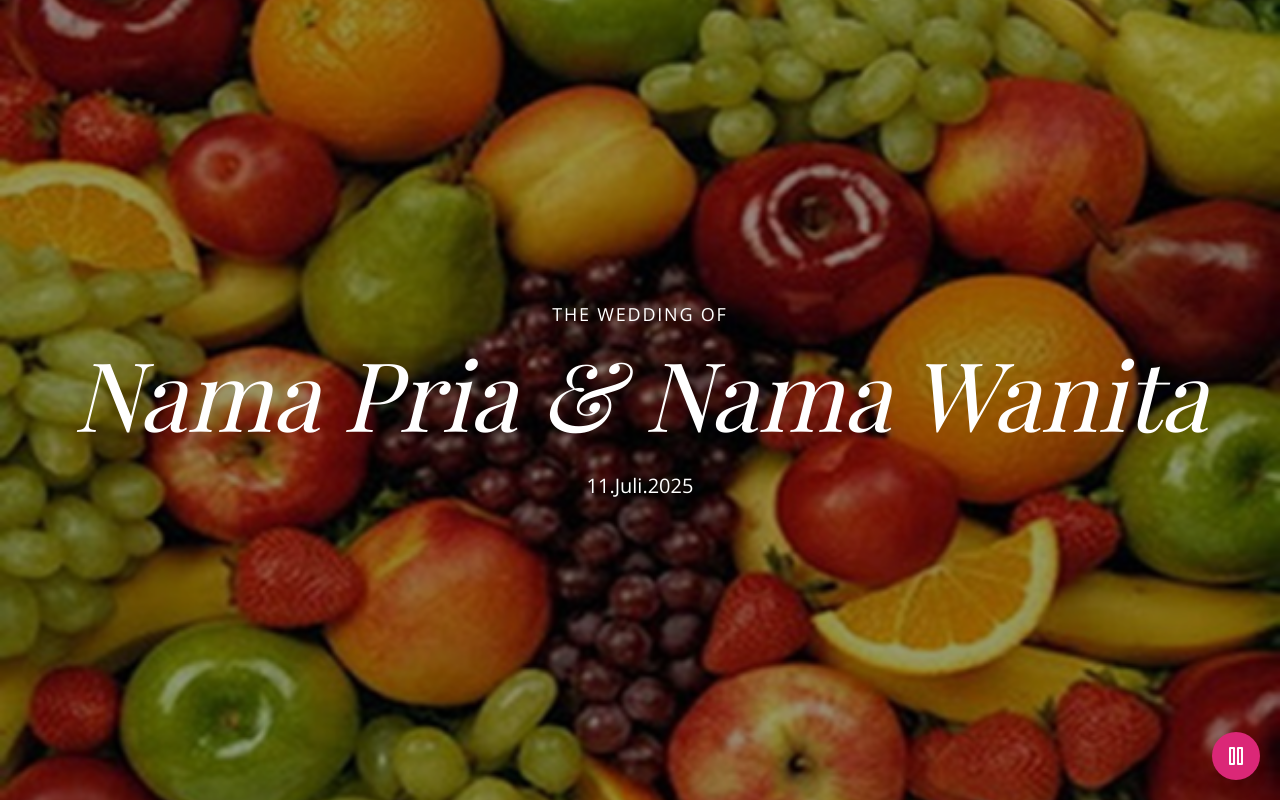
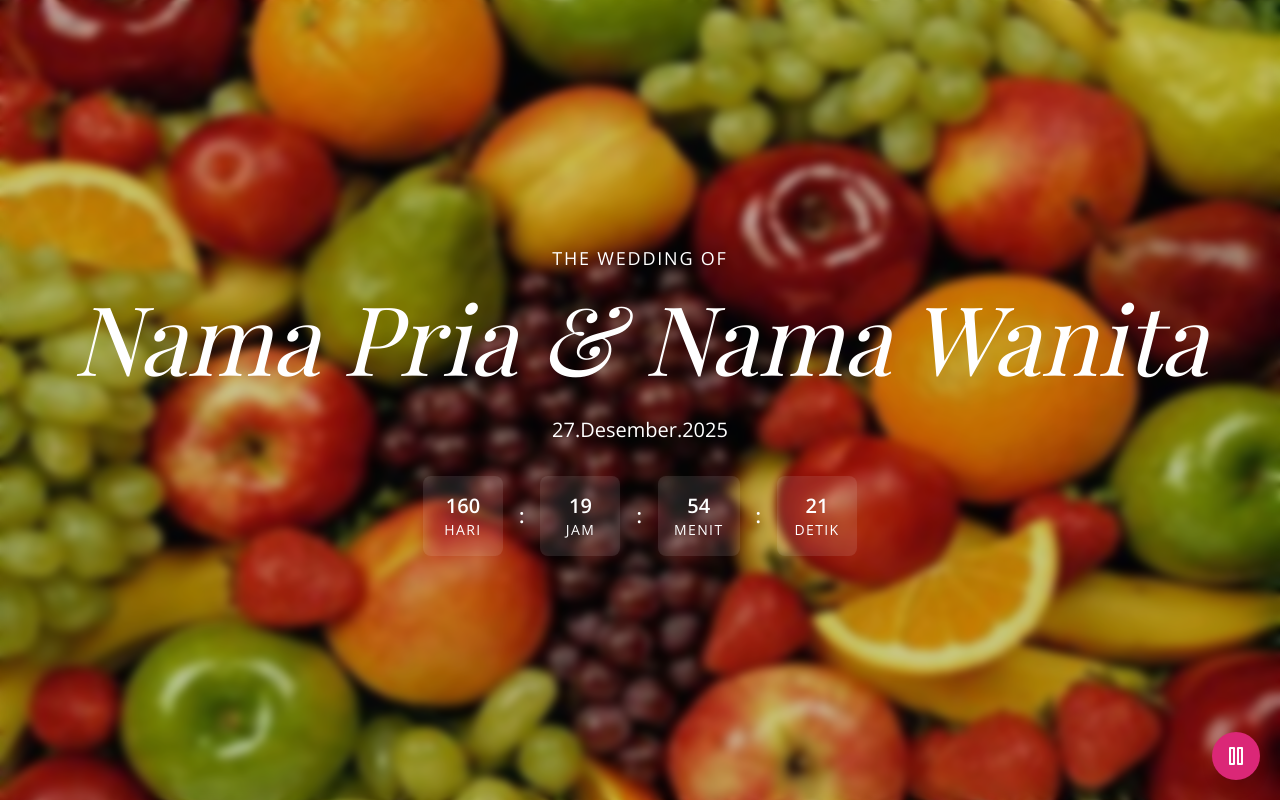
Before and after one commit to kellyman1717/wedding-web, a React (Vite) app: page / in a window 1280 px wide. Both pictures are taken after a click on the button "Buka Undangan". Shown: the top 800 px of the page. Built offline with nearby package versions, Linux system fonts and the light colour scheme; no server answers; the database is empty; a web font is replaced by a local one.

Commit message:
menambahkan parallax pada hero dan countdown timer

```diff
--- a/src/components/Hero.jsx
+++ b/src/components/Hero.jsx
@@ -1,8 +1,40 @@
+// wedding-invitation/src/components/Hero.jsx
+
+import { useState, useEffect } from 'react';
 import { invitationData } from '../data/invitationData.js';
 import heroBg from '../assets/images/hero-bg.jpg';
+import useScrollFadeIn from '../hooks/useScrollFadeIn.js';
 
 const Hero = () => {
   const { groom, bride, weddingDate } = invitationData;
+  const fadeInContent = useScrollFadeIn('up', 300);
+
+  // Fungsi untuk menghitung sisa waktu
+  const calculateTimeLeft = () => {
+    const difference = +new Date(invitationData.weddingDate.fullDate) - +new Date();
+    let timeLeft = {};
+
+    if (difference > 0) {
+      timeLeft = {
+        days: Math.floor(difference / (1000 * 60 * 60 * 24)),
+        hours: Math.floor((difference / (1000 * 60 * 60)) % 24),
+        minutes: Math.floor((difference / 1000 / 60) % 60),
+        seconds: Math.floor((difference / 1000) % 60)
+      };
+    }
+    return timeLeft;
+  };
+
+  const [timeLeft, setTimeLeft] = useState(calculateTimeLeft());
+
+  // useEffect untuk memperbarui hitung mundur setiap detik
+  useEffect(() => {
+    const timer = setTimeout(() => {
+      setTimeLeft(calculateTimeLeft());
+    }, 1000);
+
+    return () => clearTimeout(timer);
+  });
 
   return (
     <div
@@ -14,8 +46,15 @@ const Hero = () => {
         backgroundAttachment: 'fixed'
       }}
     >
-      <div className="absolute inset-0 bg-black opacity-40"></div>
+      {/* EFEK BARU: Menghilangkan 'kotak' dan membuat gambar 'pudar' */}
+      {/* Lapisan ini memberikan warna hitam yang sangat transparan (20%) dan efek blur pada gambar di belakangnya. */}
+      <div className="absolute inset-0 bg-black/20 backdrop-blur-sm"></div>
 
+      <div
+        className="relative z-10 w-full h-full flex flex-col items-center justify-center"
+        {...fadeInContent}
+        style={fadeInContent.style}
+      >
         <div className="relative z-10 flex flex-col gap-4">
           <p className="font-sans text-lg tracking-widest uppercase">The Wedding Of</p>
           <h1 className="font-display text-6xl md:text-8xl italic">
@@ -25,6 +64,32 @@ const Hero = () => {
             {`${weddingDate.date}.${weddingDate.month}.${weddingDate.year}`}
           </p>
         </div>
+
+        {/* Countdown Timer */}
+        <div className="mt-8">
+          <div className="flex items-center justify-center space-x-2 md:space-x-4 text-center font-sans">
+            <div className="p-2 md:p-4 bg-white/10 rounded-lg min-w-[60px] md:min-w-[80px]">
+              <div className="text-3xl md:text-xl font-bold">{String(timeLeft.days || '00').padStart(2, '0')}</div>
+              <div className="text-xs md:text-sm uppercase tracking-widest">Hari</div>
+            </div>
+            <div className="text-3xl md:text-xl font-bold">:</div>
+            <div className="p-2 md:p-4 bg-white/10 rounded-lg min-w-[60px] md:min-w-[80px]">
+              <div className="text-3xl md:text-xl font-bold">{String(timeLeft.hours || '00').padStart(2, '0')}</div>
+              <div className="text-xs md:text-sm uppercase tracking-widest">Jam</div>
+            </div>
+            <div className="text-3xl md:text-xl font-bold">:</div>
+            <div className="p-2 md:p-4 bg-white/10 rounded-lg min-w-[60px] md:min-w-[80px]">
+              <div className="text-3xl md:text-xl font-bold">{String(timeLeft.minutes || '00').padStart(2, '0')}</div>
+              <div className="text-xs md:text-sm uppercase tracking-widest">Menit</div>
+            </div>
+            <div className="text-3xl md:text-xl font-bold">:</div>
+            <div className="p-2 md:p-4 bg-white/10 rounded-lg min-w-[60px] md:min-w-[80px]">
+              <div className="text-3xl md:text-xl font-bold">{String(timeLeft.seconds || '00').padStart(2, '0')}</div>
+              <div className="text-xs md:text-sm uppercase tracking-widest">Detik</div>
+            </div>
+          </div>
+        </div>
+      </div>
     </div>
   );
 };
--- a/src/data/invitationData.js
+++ b/src/data/invitationData.js
@@ -13,10 +13,10 @@ export const invitationData = {
   bride: "Nama Wanita",
   weddingDate: {
     day: "Jumat",
-    date: 11,
-    fullDate: "2025-07-11T09:00:00",
+    date: 27,
+    fullDate: "2025-12-27T09:00:00",
     year: 2025,
-    month: "Juli",
+    month: "Desember",
   },
   groomProfile: {
     fullName: "Nama Lengkap Pria",
--- a/src/pages/InvitationPage.jsx
+++ b/src/pages/InvitationPage.jsx
@@ -1,3 +1,5 @@
+// wedding-invitation/src/pages/InvitationPage.jsx
+
 import Hero from '../components/Hero.jsx';
 import Profile from '../components/Profile.jsx';
 import EventDetails from '../components/EventDetails.jsx';
@@ -10,7 +12,9 @@ import LocationMap from "../components/LocationMap.jsx";
 import useScrollFadeIn from "../hooks/useScrollFadeIn.js";
 
 const InvitationPage = () => {
-  const fadeHero = useScrollFadeIn();
+  // Animasi untuk Hero sekarang sudah dipindahkan ke dalam komponen Hero.jsx
+  // const fadeHero = useScrollFadeIn(); // Baris ini tidak lagi diperlukan
+
   const fadeProfile = useScrollFadeIn();
   const fadeEvent = useScrollFadeIn();
   const fadeGallery = useScrollFadeIn("left");
@@ -22,7 +26,9 @@ const InvitationPage = () => {
 
   return (
     <main>
-      <div {...fadeHero} style={fadeHero.style}><Hero /></div>
+      {/* Komponen Hero sekarang dirender langsung tanpa div pembungkus animasi */}
+      <Hero />
+
       <div {...fadeProfile} style={fadeProfile.style}><Profile /></div>
       <div {...fadeEvent} style={fadeEvent.style}><EventDetails /></div>
       <div {...fadeGallery} style={fadeGallery.style}><Gallery /></div>
```
Lines whose indentation alone changed are shown as unchanged.
